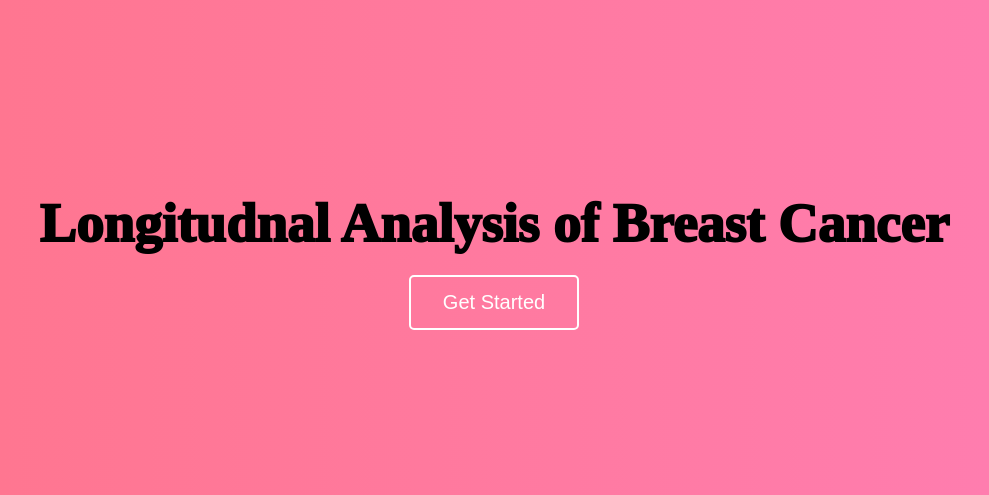
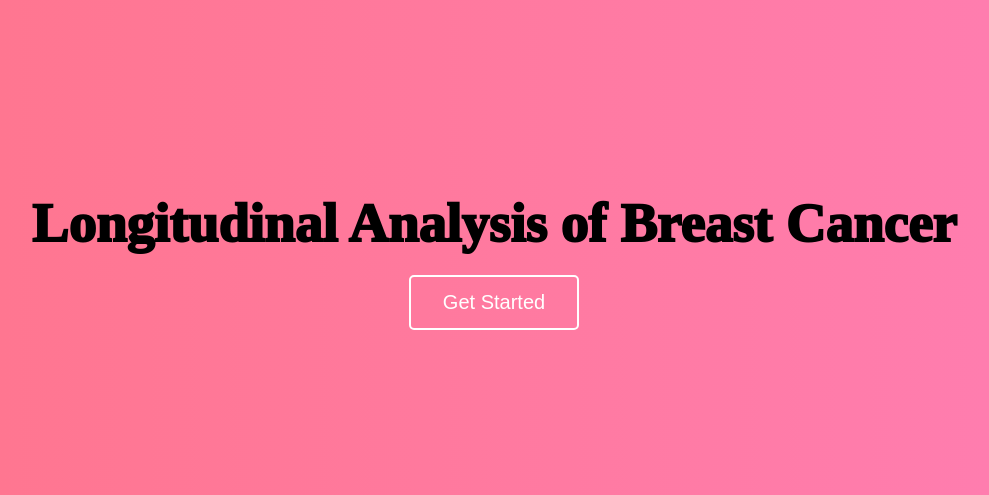
Before and after one commit to anishsamantaray/Longitudinal-Analysis-of-Breast-Cancer, a Flask app: template templates/home.html in a window 1280 px wide. Shown: the part 155-650 px from the top of the page, without its empty margins (146-1135 px from the left). Run offline with Flask 2, Linux system fonts and the light colour scheme; the template is opened without the code that fills it, so the values that code supplies are empty; parts of the project's set-up code (start-up, migrations or seed data) failed here and were passed over.

Commit message:
Commit 9

```diff
--- a/templates/home.html
+++ b/templates/home.html
@@ -7,7 +7,7 @@
 </head>
 <body class="b">
  <div class="center">
-    <div class="title">Longitudnal Analysis of Breast Cancer</div>
+    <div class="title">Longitudinal Analysis of Breast Cancer</div>
 
     <div class="btns">
       <button onclick="window.location.href = '/index';">Get Started</button>
```
